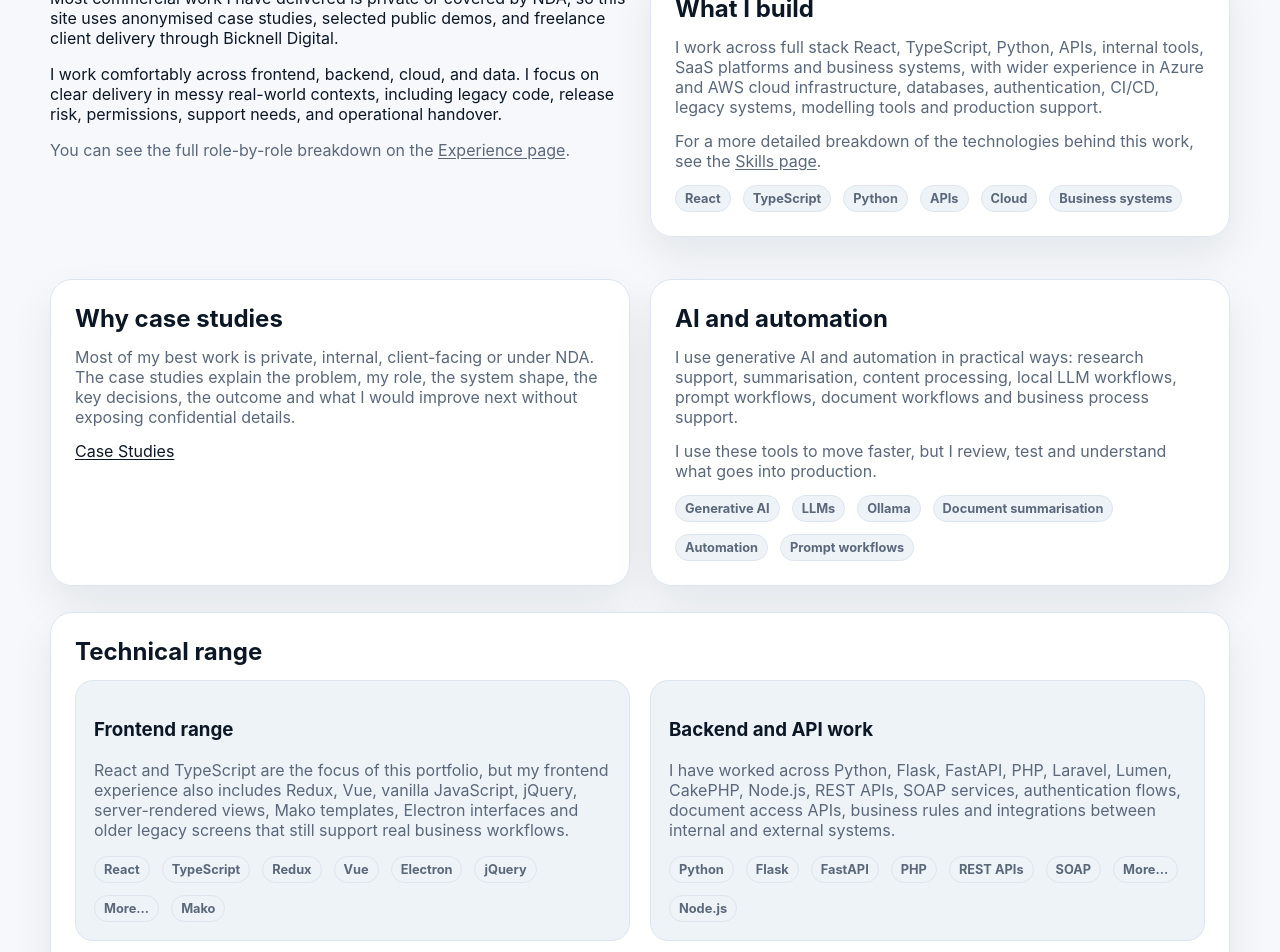
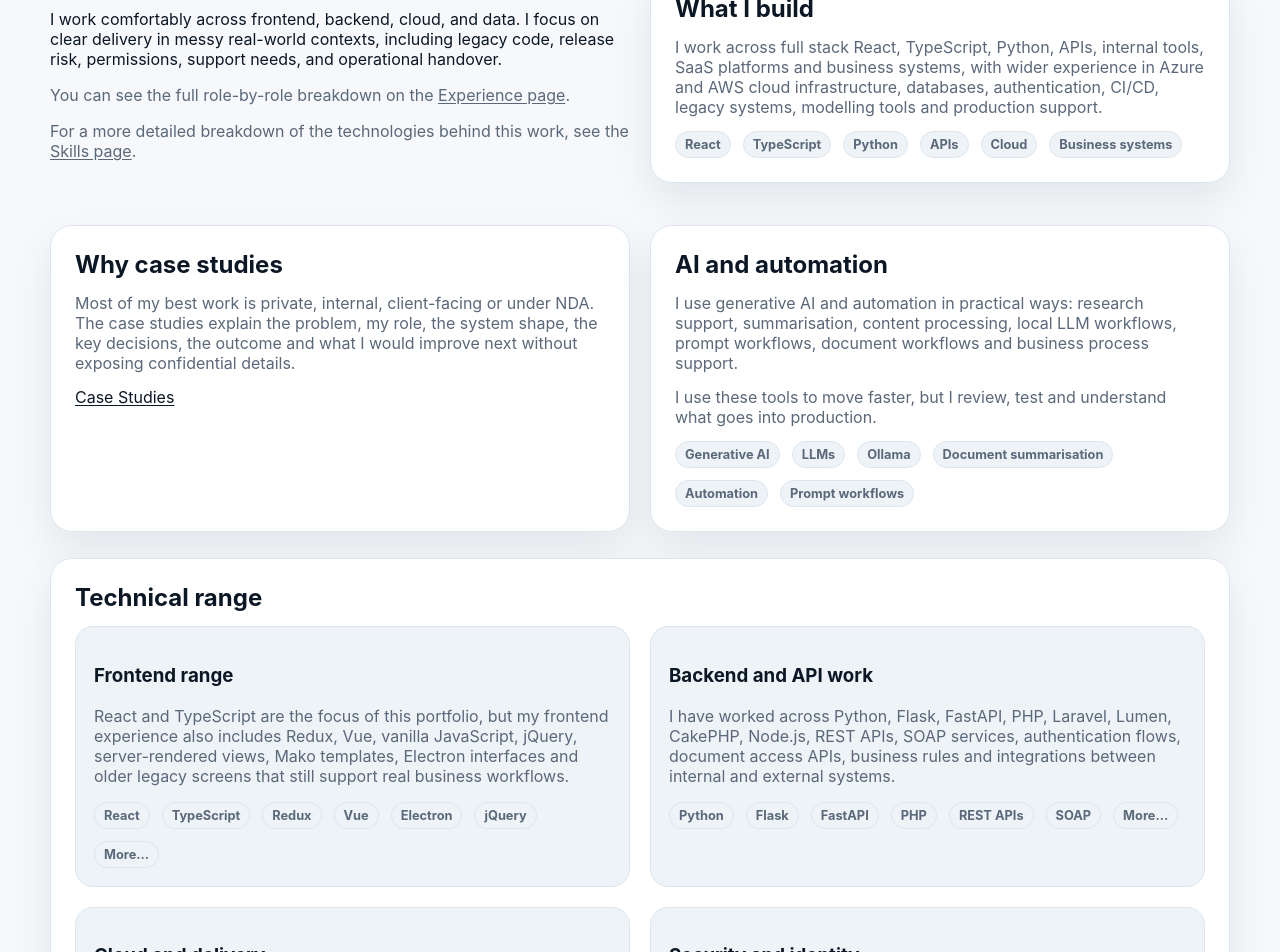
Before and after one commit to adambicknell/development-portfolio, a Next.js app: page /about in a window 1280 px wide. Shown: the part 520-1472 px from the top of the page. Built offline with nearby package versions, Linux system fonts and the light colour scheme.

Commit message:
UPDATE: Skill tag display.

```diff
--- a/src/app/about/page.tsx
+++ b/src/app/about/page.tsx
@@ -185,22 +185,40 @@ export default function Page() {
             <span className="eyebrow">Professional profile</span>
             <h1 className="h1">About Adam</h1>
             <p className="lead">
-              I’m a UK based Full Stack React Developer delivering business software across React, TypeScript, Python, APIs, cloud systems, data, and security.
+              I’m a UK based Full Stack React Developer delivering business
+              software across React, TypeScript, Python, APIs, cloud systems,
+              data, and security.
             </p>
             <p>
-              I build and support production systems used by real teams. That includes portals, dashboards, APIs, automation tools, modelling workflows, and secure internal platforms.
+              I build and support production systems used by real teams. That
+              includes portals, dashboards, APIs, automation tools, modelling
+              workflows, and secure internal platforms.
             </p>
             <p>
-              Most commercial work I have delivered is private or covered by NDA, so this site uses anonymised case studies, selected public demos, and freelance client delivery through Bicknell Digital.
+              Most commercial work I have delivered is private or covered by
+              NDA, so this site uses anonymised case studies, selected public
+              demos, and freelance client delivery through Bicknell Digital.
             </p>
             <p>
-              I work comfortably across frontend, backend, cloud, and data. I focus on clear delivery in messy real-world contexts, including legacy code, release risk, permissions, support needs, and operational handover.
+              I work comfortably across frontend, backend, cloud, and data. I
+              focus on clear delivery in messy real-world contexts, including
+              legacy code, release risk, permissions, support needs, and
+              operational handover.
             </p>
 
             <p className="muted">
               You can see the full role-by-role breakdown on the{" "}
               <Link className="text-link" href="/experience">
                 Experience page
+              </Link>
+              .
+            </p>
+
+            <p className="muted">
+              For a more detailed breakdown of the technologies behind this
+              work, see the{" "}
+              <Link className="text-link" href="/skills">
+                Skills page
               </Link>
               .
             </p>
@@ -227,14 +245,6 @@ export default function Page() {
                 authentication, CI/CD, legacy systems, modelling tools and
                 production support.
               </p>
-              <p className="muted">
-                For a more detailed breakdown of the technologies behind this work,
-                see the{" "}
-                <Link className="text-link" href="/skills">
-                  Skills page
-                </Link>
-                .
-              </p>
 
               <TagList
                 tags={[
@@ -255,7 +265,10 @@ export default function Page() {
             <article className="card about-card">
               <h2>Why case studies</h2>
               <p className="muted">
-                Most of my best work is private, internal, client-facing or under NDA. The case studies explain the problem, my role, the system shape, the key decisions, the outcome and what I would improve next without exposing confidential details.
+                Most of my best work is private, internal, client-facing or
+                under NDA. The case studies explain the problem, my role, the
+                system shape, the key decisions, the outcome and what I would
+                improve next without exposing confidential details.
               </p>
               <p>
                 <Link className="text-link" href="/case-studies">
@@ -266,12 +279,25 @@ export default function Page() {
             <article className="card about-card">
               <h2>AI and automation</h2>
               <p className="muted">
-                I use generative AI and automation in practical ways: research support, summarisation, content processing, local LLM workflows, prompt workflows, document workflows and business process support.
+                I use generative AI and automation in practical ways: research
+                support, summarisation, content processing, local LLM workflows,
+                prompt workflows, document workflows and business process
+                support.
               </p>
               <p className="muted">
-                I use these tools to move faster, but I review, test and understand what goes into production.
+                I use these tools to move faster, but I review, test and
+                understand what goes into production.
               </p>
-              <TagList tags={["Generative AI", "LLMs", "Ollama", "Document summarisation", "Automation", "Prompt workflows"]} />
+              <TagList
+                tags={[
+                  "Generative AI",
+                  "LLMs",
+                  "Ollama",
+                  "Document summarisation",
+                  "Automation",
+                  "Prompt workflows",
+                ]}
+              />
             </article>
           </div>
 
@@ -311,12 +337,26 @@ export default function Page() {
           <article className="card about-card">
             <h2>How I work</h2>
             <p className="muted">
-              I care about understanding the problem, choosing practical technical options, reviewing the trade-offs, communicating clearly, testing the risky parts and leaving systems easier to support than I found them.
+              I care about understanding the problem, choosing practical
+              technical options, reviewing the trade-offs, communicating
+              clearly, testing the risky parts and leaving systems easier to
+              support than I found them.
             </p>
             <p className="muted">
-              I think about what happens after release: permissions, monitoring, handover, support, data quality and whether the system still makes sense when real users rely on it.
+              I think about what happens after release: permissions, monitoring,
+              handover, support, data quality and whether the system still makes
+              sense when real users rely on it.
             </p>
-            <TagList tags={["Technical judgement", "Communication", "Testing", "Refactoring", "Documentation", "Ownership"]} />
+            <TagList
+              tags={[
+                "Technical judgement",
+                "Communication",
+                "Testing",
+                "Refactoring",
+                "Documentation",
+                "Ownership",
+              ]}
+            />
           </article>
         </div>
 
@@ -333,8 +373,9 @@ export default function Page() {
           <div className="card section-tight about-card">
             <h2>Current focus</h2>
             <p className="muted">
-              I am currently focused on keeping this portfolio clear, improving the
-              public demos and documenting the decisions behind each project.
+              I am currently focused on keeping this portfolio clear, improving
+              the public demos and documenting the decisions behind each
+              project.
             </p>
             <div className="grid grid-3">
               {currentFocusItems.map((item) => (
--- a/src/components/cards/TagList.tsx
+++ b/src/components/cards/TagList.tsx
@@ -26,47 +26,35 @@ export function TagList({
   const hiddenContainerId = useId();
 
   return (
-    <div
-      className={"row" + (className ? ` ${className}` : "")}
-      role="group"
-      aria-label={groupLabel}
-    >
+    <div className={"row" + (className ? ` ${className}` : "")} role="group" aria-label={groupLabel}>
       {visibleTags.map((tag) => (
-        <span
-          key={tag}
-          className={"tag" + (chipClassName ? ` ${chipClassName}` : "")}
-        >
+        <span key={tag} className={"tag" + (chipClassName ? ` ${chipClassName}` : "")}>
           {tag}
         </span>
       ))}
       {hiddenTags.length > 0 && (
         <>
+          <div
+            id={hiddenContainerId}
+            className="row"
+            aria-label={`More ${groupLabel.toLowerCase()}`}
+            style={{ display: showHidden ? "flex" : "none" }}
+          >
+            {hiddenTags.map((tag) => (
+              <span key={tag} className={"tag" + (chipClassName ? ` ${chipClassName}` : "")}>
+                {tag}
+              </span>
+            ))}
+          </div>
           <button
             type="button"
-            className={
-              "tag tag-more" + (chipClassName ? ` ${chipClassName}` : "")
-            }
+            className={"tag tag-more" + (chipClassName ? ` ${chipClassName}` : "")}
             aria-expanded={showHidden}
             aria-controls={hiddenContainerId}
             onClick={() => setShowHidden((current) => !current)}
           >
             {showHidden ? "Show fewer" : moreLabel}
           </button>
-          <div
-            id={hiddenContainerId}
-            hidden={!showHidden}
-            className="row"
-            aria-label={`More ${groupLabel.toLowerCase()}`}
-          >
-            {hiddenTags.map((tag) => (
-              <span
-                key={tag}
-                className={"tag" + (chipClassName ? ` ${chipClassName}` : "")}
-              >
-                {tag}
-              </span>
-            ))}
-          </div>
         </>
       )}
     </div>
```
Also changed, not shown: src/app/globals.css (+9 -14 lines), src/components/skills/SkillsPageClient.tsx (+7 -14 lines). Lines whose indentation alone changed are shown as unchanged.
